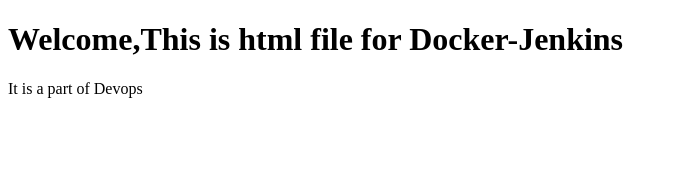
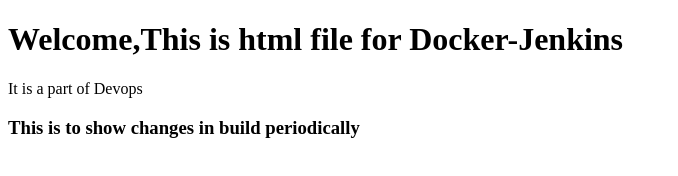
Before and after one commit to nishi-077/docker-jen, a website: page index.html in a window 1280 px wide. Shown: the whole page, without its empty margins (0-678 px from the left). Drawn offline with Linux system fonts and the light colour scheme.

Commit message:
Update index.html

```diff
--- a/index.html
+++ b/index.html
@@ -6,5 +6,6 @@
 <body>
     <h1>Welcome,This is html file for Docker-Jenkins</h1>
     <p>It is a part of Devops</p>
+    <h3>This is to show changes in build periodically</h3>
 </body>
 </html>
```
